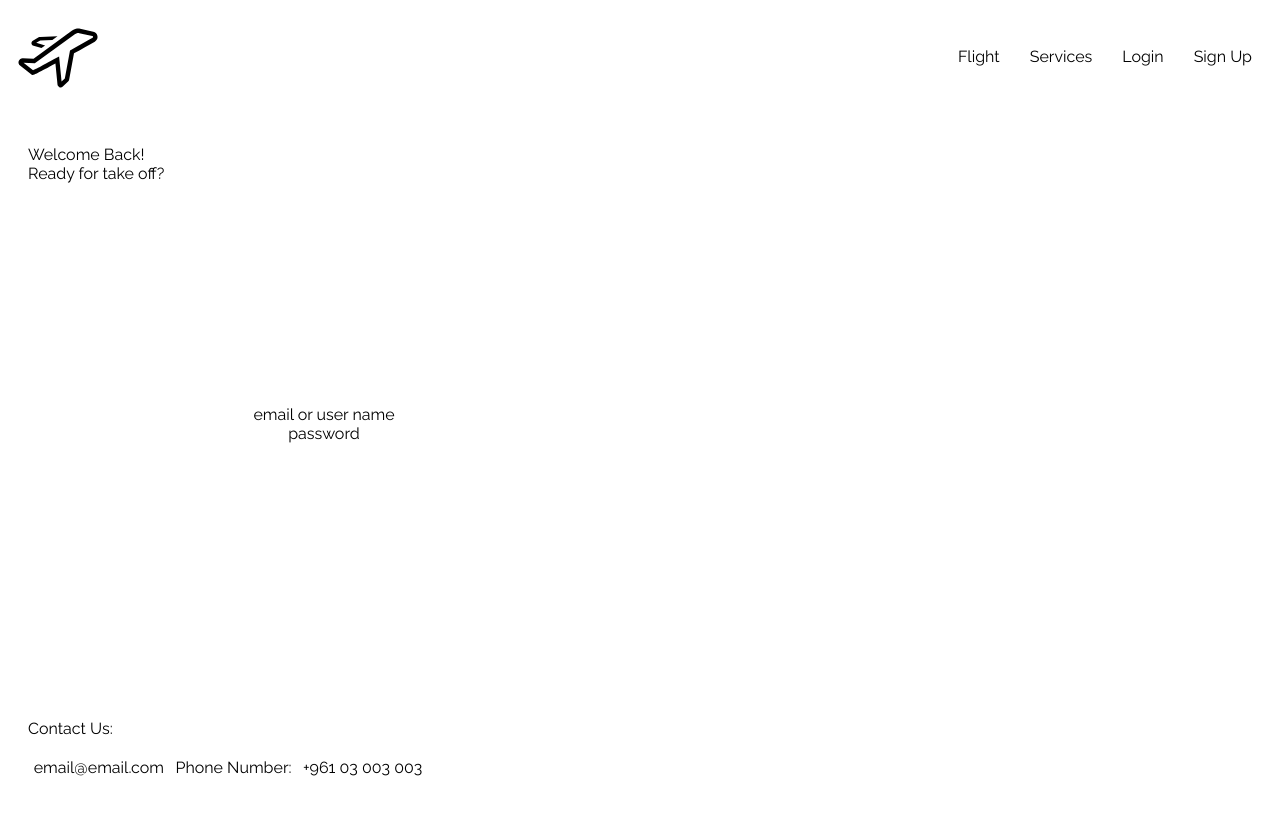
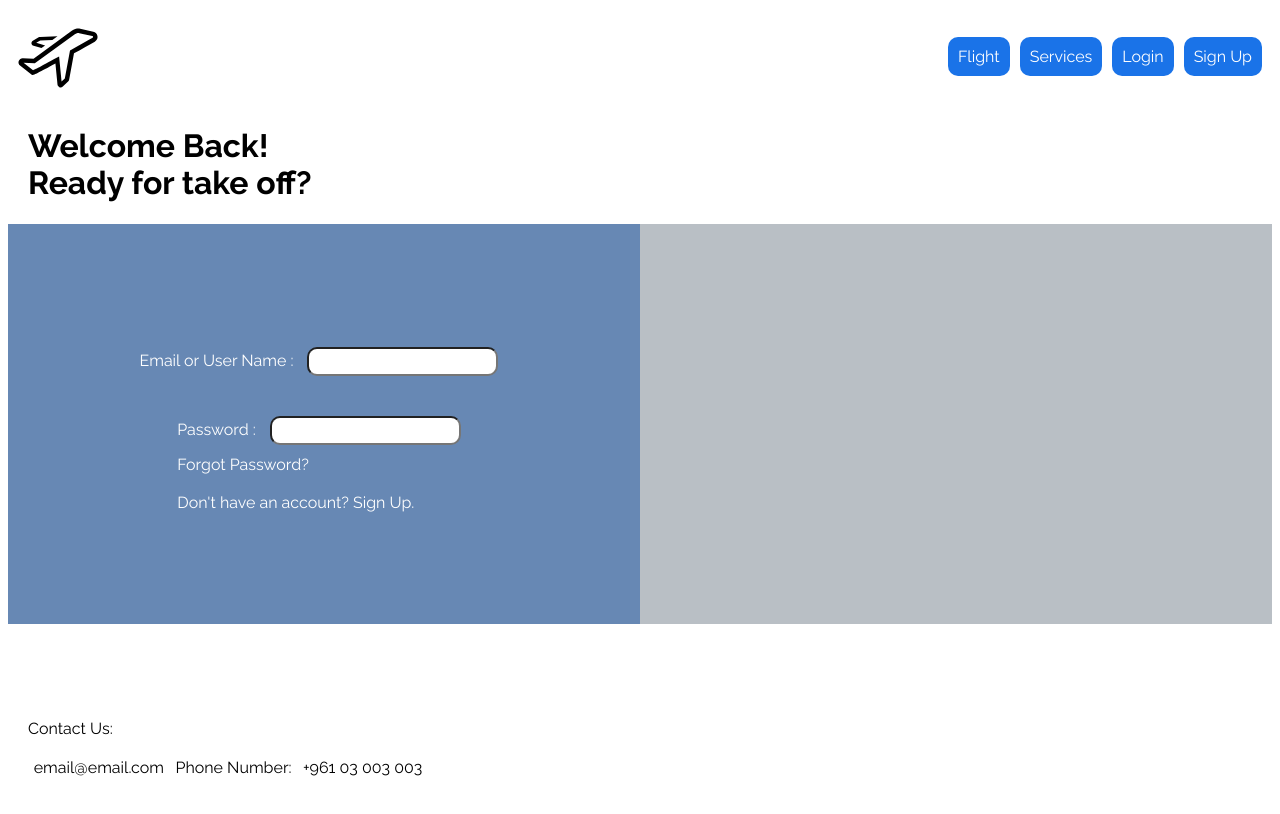
Before and after one commit to BasselAlShaar/Frontend-Flight-Management-System-Project, a plain HTML site: page login_page.html in a window 1280 px wide. Drawn offline with Linux system fonts and the light colour scheme.

Commit message:
Added input

```diff
--- a/login_page.html
+++ b/login_page.html
@@ -1,4 +1,3 @@
-
 <!DOCTYPE html>
 <html lang="en">
   <head>
@@ -8,16 +7,31 @@
     <link rel="stylesheet" href="styles/login_page.css" />
     <link rel="preconnect" href="https://fonts.googleapis.com" />
     <link rel="preconnect" href="https://fonts.gstatic.com" crossorigin />
-    <link href="https://fonts.googleapis.com/css2?family=Raleway:ital,wght@0,100..900;1,100..900&display=swap" rel="stylesheet" />
+    <link
+      href="https://fonts.googleapis.com/css2?family=Raleway:ital,wght@0,100..900;1,100..900&display=swap"
+      rel="stylesheet"
+    />
   </head>
   <body>
     <div class="window">
       <div class="nav_bar">
         <div id="logo">
-                <svg width="80" height="72" viewBox="0 0 80 72" fill="none" xmlns="http://www.w3.org/2000/svg">
+          <svg
+            width="80"
+            height="72"
+            viewBox="0 0 80 72"
+            fill="none"
+            xmlns="http://www.w3.org/2000/svg"
+          >
             <g clip-path="url(#clip0_46_31)">
-                        <path d="M79.4889 18.1333C79.3186 17.0518 78.8236 16.0476 78.0696 15.2539C77.3155 14.4601 76.338 13.9143 75.2667 13.6889L62.2222 10.8222C60.8234 10.5171 59.3753 10.516 57.976 10.8188C56.5766 11.1217 55.2586 11.7215 54.1111 12.5778L15.5556 40.6666L4.75556 40.2222C3.88737 40.1911 3.03146 40.4344 2.3094 40.9174C1.58734 41.4005 1.03584 42.0988 0.733226 42.9131C0.430618 43.7275 0.392287 44.6164 0.62368 45.4538C0.855072 46.2912 1.34442 47.0343 2.02223 47.5778L13.1333 56.3111C14.4667 57.9333 15.3556 57.6222 37.4222 45.6L39.4889 66.5333C39.5233 67.1044 39.719 67.6539 40.0534 68.1181C40.3878 68.5823 40.847 68.942 41.3778 69.1555C41.7592 69.3081 42.167 69.3836 42.5778 69.3778C43.4043 69.3525 44.1937 69.0288 44.8 68.4666L50.1111 63.6222C50.64 63.1322 50.9982 62.4859 51.1333 61.7778L56 35.3333C63.9333 30.8889 71.4445 26.7111 76.8 23.6666C77.7582 23.1277 78.529 22.3091 79.0095 21.3203C79.49 20.3316 79.6572 19.2197 79.4889 18.1333ZM74.6 19.8C69.0445 22.9555 61.2667 27.3778 52.9111 31.9555L52 32.4666L46.8222 60.6222L43.5556 63.6L41.1111 38.4889L38.1556 40C22.2222 48.8889 16.9111 51.4666 15.0889 52.2666L5.53334 44.6889L16.8222 45.1778L56.8222 16.1555C57.4503 15.6842 58.1711 15.3514 58.9372 15.179C59.7033 15.0067 60.4973 14.9986 61.2667 15.1555L74.2667 17.9555C74.467 17.9918 74.6505 18.0912 74.7904 18.2391C74.9303 18.387 75.0193 18.5757 75.0445 18.7778C75.0902 18.9733 75.0717 19.1783 74.9916 19.3625C74.9115 19.5466 74.7742 19.7001 74.6 19.8Z" fill="black" />
-                        <path d="M15.5555 27.8667L23.4666 30.0889L27.1111 27.4445L18.2222 24.8667L22.2222 22.4223L34.3777 22.0667L39.4888 18.3556L22.2222 18.8889C21.6778 18.8595 21.1368 18.9909 20.6666 19.2667L14.8222 22.6667C14.339 22.9529 13.9514 23.3758 13.7081 23.882C13.4649 24.3882 13.3769 24.9551 13.4554 25.5112C13.5338 26.0673 13.7751 26.5877 14.1488 27.0069C14.5226 27.4261 15.012 27.7253 15.5555 27.8667Z" fill="black" />
+              <path
+                d="M79.4889 18.1333C79.3186 17.0518 78.8236 16.0476 78.0696 15.2539C77.3155 14.4601 76.338 13.9143 75.2667 13.6889L62.2222 10.8222C60.8234 10.5171 59.3753 10.516 57.976 10.8188C56.5766 11.1217 55.2586 11.7215 54.1111 12.5778L15.5556 40.6666L4.75556 40.2222C3.88737 40.1911 3.03146 40.4344 2.3094 40.9174C1.58734 41.4005 1.03584 42.0988 0.733226 42.9131C0.430618 43.7275 0.392287 44.6164 0.62368 45.4538C0.855072 46.2912 1.34442 47.0343 2.02223 47.5778L13.1333 56.3111C14.4667 57.9333 15.3556 57.6222 37.4222 45.6L39.4889 66.5333C39.5233 67.1044 39.719 67.6539 40.0534 68.1181C40.3878 68.5823 40.847 68.942 41.3778 69.1555C41.7592 69.3081 42.167 69.3836 42.5778 69.3778C43.4043 69.3525 44.1937 69.0288 44.8 68.4666L50.1111 63.6222C50.64 63.1322 50.9982 62.4859 51.1333 61.7778L56 35.3333C63.9333 30.8889 71.4445 26.7111 76.8 23.6666C77.7582 23.1277 78.529 22.3091 79.0095 21.3203C79.49 20.3316 79.6572 19.2197 79.4889 18.1333ZM74.6 19.8C69.0445 22.9555 61.2667 27.3778 52.9111 31.9555L52 32.4666L46.8222 60.6222L43.5556 63.6L41.1111 38.4889L38.1556 40C22.2222 48.8889 16.9111 51.4666 15.0889 52.2666L5.53334 44.6889L16.8222 45.1778L56.8222 16.1555C57.4503 15.6842 58.1711 15.3514 58.9372 15.179C59.7033 15.0067 60.4973 14.9986 61.2667 15.1555L74.2667 17.9555C74.467 17.9918 74.6505 18.0912 74.7904 18.2391C74.9303 18.387 75.0193 18.5757 75.0445 18.7778C75.0902 18.9733 75.0717 19.1783 74.9916 19.3625C74.9115 19.5466 74.7742 19.7001 74.6 19.8Z"
+                fill="black"
+              />
+              <path
+                d="M15.5555 27.8667L23.4666 30.0889L27.1111 27.4445L18.2222 24.8667L22.2222 22.4223L34.3777 22.0667L39.4888 18.3556L22.2222 18.8889C21.6778 18.8595 21.1368 18.9909 20.6666 19.2667L14.8222 22.6667C14.339 22.9529 13.9514 23.3758 13.7081 23.882C13.4649 24.3882 13.3769 24.9551 13.4554 25.5112C13.5338 26.0673 13.7751 26.5877 14.1488 27.0069C14.5226 27.4261 15.012 27.7253 15.5555 27.8667Z"
+                fill="black"
+              />
             </g>
             <defs>
               <clipPath id="clip0_46_31">
@@ -32,15 +46,18 @@
         <div class="button" id="sign_up">Sign Up</div>
       </div>
       <div class="title">
-            Welcome Back! <br />
-            Ready for take off?
+        <h1> Welcome Back! <br />
+        Ready for take off?</h1>
       </div>
       <div class="login_card">
+
+        <div class="login">
+          <div class="email_or_user_name">Email or User Name : <input type="email"></div>
+
+          <div class="password">Password : <input type="password"><div><a>Forgot Password?</a></div><br><a>Don't have an account? Sign Up.</a></div>
+
+        </div>
         <div class="spline"></div>
-            <div class="login">
-                <div class="email_or_user_name">email or user name</div>
-                <div class="password">password</div>
-            </div>
       </div>
       <div class="footer">
         <div class="contact_card">
--- a/styles/login_page.css
+++ b/styles/login_page.css
@@ -20,10 +20,14 @@ body {
   .button {
     padding: 10px;
     margin-right: 10px;
+    border-radius: 10px;
+    color: #ffff;
+    background-color: #1a73e8;
   }
   .login_card{
     display: flex;
-    flex-direction: column;
+    background-color: rgb(185, 191, 197);
+
   }
   .login{
     display: flex;
@@ -32,9 +36,23 @@ body {
     width: 50%;
    justify-content: center;
    align-items: center;
+   background-color: #6788b4;
+   color:#ffff;
   }
 
+  .email_or_user_name{
+    padding: 10px;
 
+  }
+  input{
+    border-radius: 10px;
+    padding: 5px;
+    margin: 10px;
+  }
+  .password{
+    padding: 10px;
+
+  }
   .title{
     display: flex;
     height: 10vh;
@@ -50,6 +68,7 @@ body {
     align-items: flex-start;
     width: 100%;
     padding: 10px;
+
   }
   #contact_us{
     padding: 10px;
@@ -70,3 +89,10 @@ body {
 
 
   }
+
+  .spline{
+    display: flex;
+    height: 50vh;
+    width: 50%;
+
+  }
```
Lines whose indentation alone changed are shown as unchanged.
